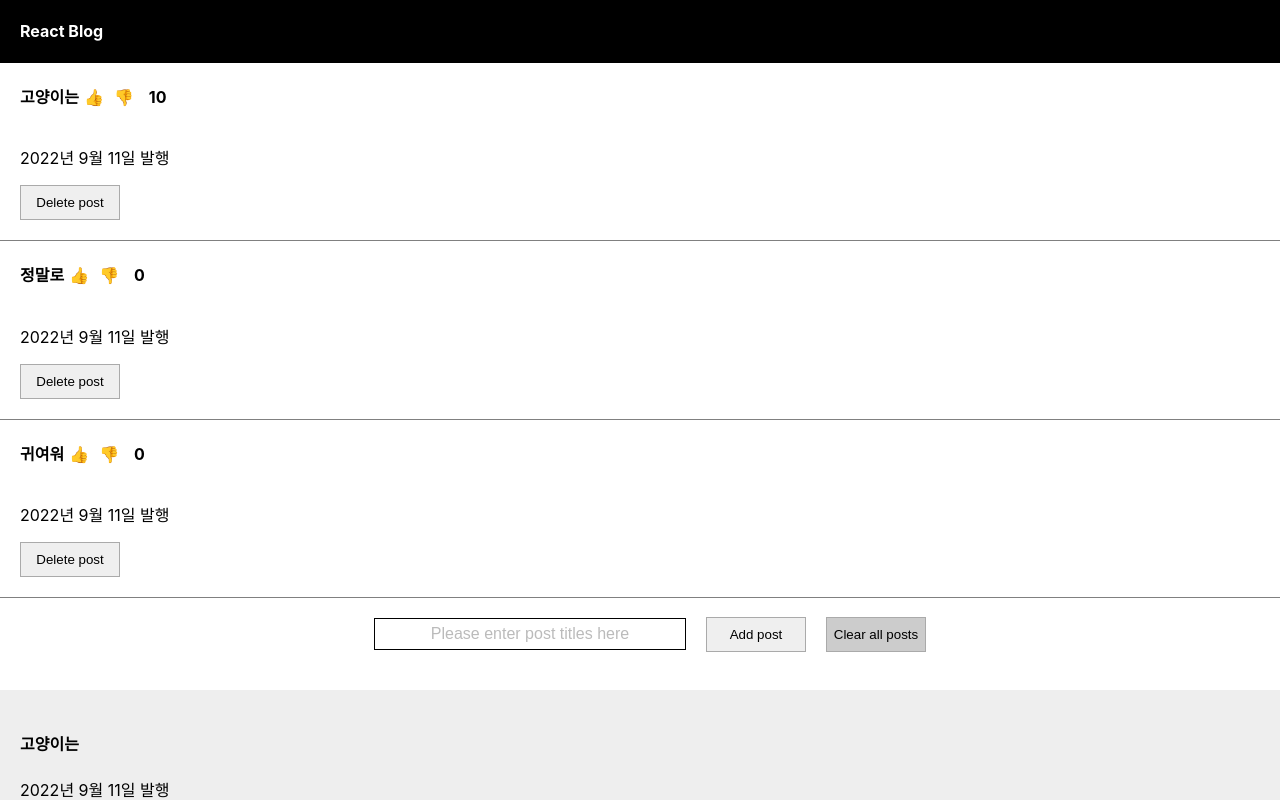
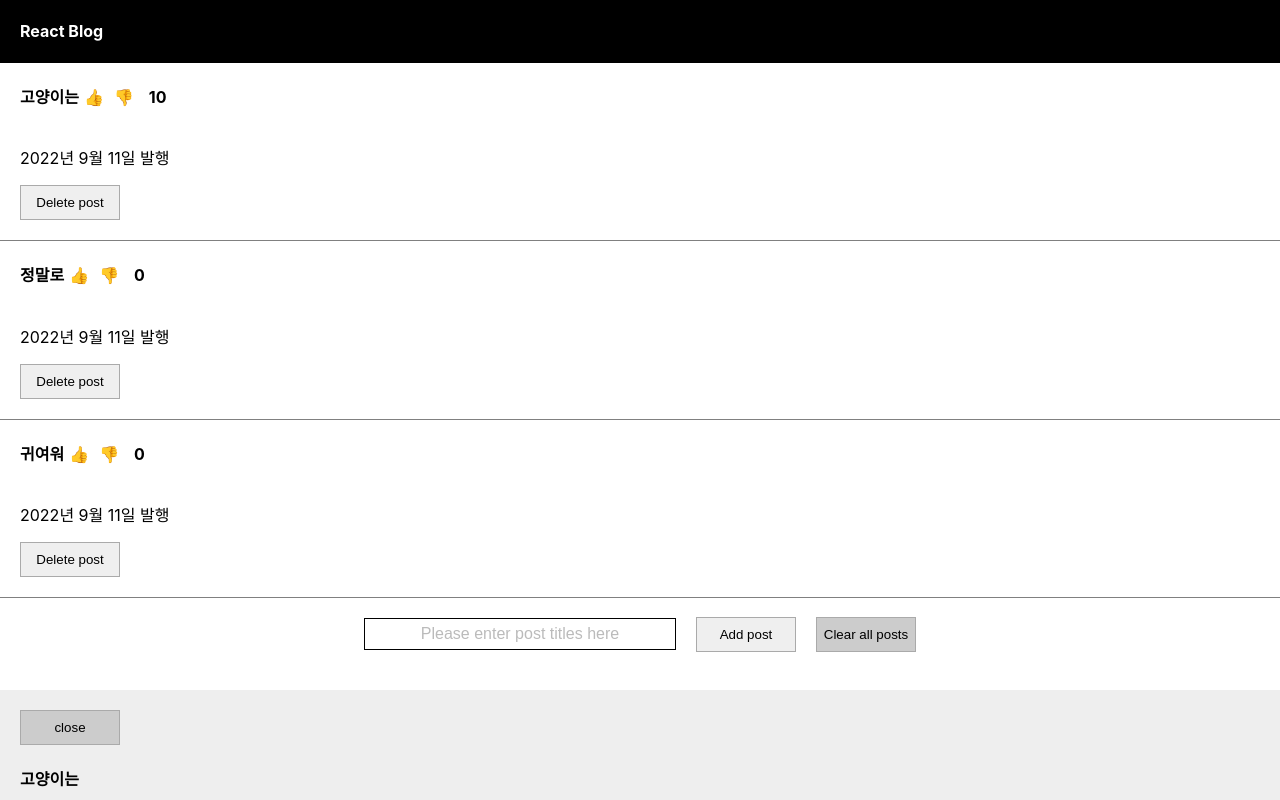
Before and after one commit to Kang-IJ/react_blog, a React (Create React App) app: page / in a window 1280 px wide. Both pictures are taken after a click on the element "고양이는". Shown: the top 800 px of the page. Built offline with nearby package versions, Linux system fonts and the light colour scheme; the HTML template or start-up script is replaced by a standard one.

Commit message:
feat: Add modal close btn & Add details btn

```diff
--- a/src/App.css
+++ b/src/App.css
@@ -55,6 +55,7 @@ div {
   color: #bbb;
 }
 .button {
+  margin-right: 20px;
   border: 1px solid #aaa;
   width: 100px;
   height: 35px;
@@ -69,14 +70,18 @@ div {
   background-color: #aaa;
 }
 
-.clear-button {
-  margin-left: 20px;
+.clear-button,
+.detail-button,
+.close-modal-button {
   background-color: #ccc;
 }
-.clear-button:hover {
+.clear-button:hover,
+.detail-button:hover,
+.close-modal-button:hover {
   background-color: #a9a9a9;
 }
-.clear-button:active {
+.clear-button:active,
+.detail-button:active {
   background-color: #909090;
 }
 
--- a/src/App.js
+++ b/src/App.js
@@ -7,6 +7,7 @@ function App() {
   let [modal, setModal] = useState(false);
   let [input, setInput] = useState("");
   let [listTitleTarget, setListTitleTarget] = useState("");
+  let [details, setDetails] = useState(["", "", ""]);
 
   let getDate = new Date();
   let year = getDate.getFullYear();
@@ -71,7 +72,7 @@ function App() {
                   e.target.parentNode.childNodes[0].textContent;
                 if (selectedTitle === postTitle[i]) {
                   let titleCopy = [...postTitle];
-                  let a = titleCopy.splice(i, 1);
+                  titleCopy.splice(i, 1);
                   setPostTitle(titleCopy);
 
                   let likeCopy = [...like];
@@ -105,6 +106,8 @@ function App() {
                 let likeCopy = [...like];
                 likeCopy.push(0);
                 setLike(likeCopy);
+
+                e.target.value = "";
               }
             }
           }}
@@ -125,6 +128,8 @@ function App() {
                 let likeCopy = [...like];
                 likeCopy.push(0);
                 setLike(likeCopy);
+
+                setInput();
               }
             }
           }}
@@ -142,13 +147,15 @@ function App() {
           Clear all posts
         </button>
       </div>
-      {modal === true ? (
+      {modal === true && postTitle ? (
         <Modal
           postTitle={postTitle}
           listTitleTarget={listTitleTarget}
           year={year}
           month={month}
           date={date}
+          details={details}
+          setModal={setModal}
         />
       ) : null}
     </div>
@@ -156,13 +163,27 @@ function App() {
 }
 
 function Modal(props) {
+  let postTitleCopy = [...props.postTitle];
+
   return (
     <div className="modal">
+      <button
+        className="button close-modal-button"
+        onClick={() => {
+          let falseState = false;
+          props.setModal(falseState);
+        }}
+      >
+        close
+      </button>
       <h4>{props.listTitleTarget}</h4>
       <p>
         {props.year}년 {props.month}월 {props.date}일 발행
       </p>
       <p>상세내용</p>
+      <p className="details">{props.details}</p>
+      <input className="input" placeholder="Please enter details here" />
+      <button className="button detail-button">Add details</button>
     </div>
   );
 }
```
